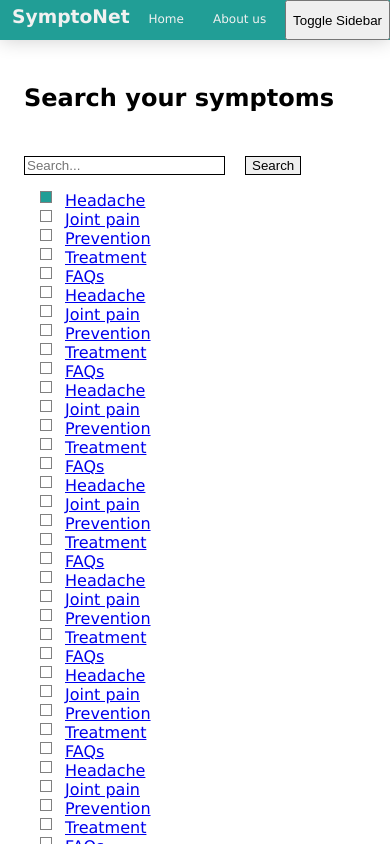
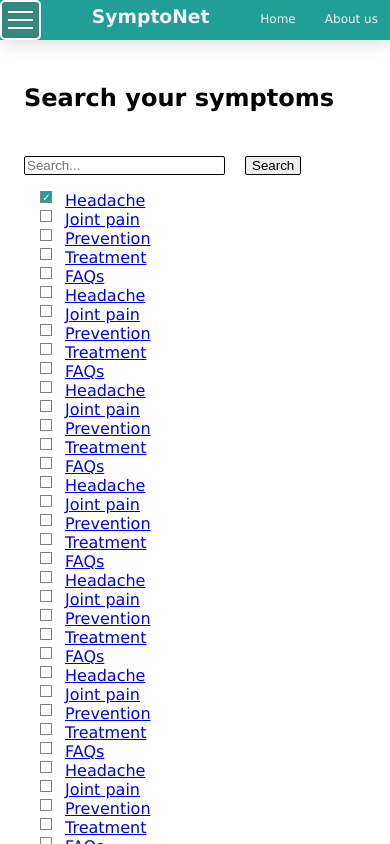
Before and after one commit to radumusoaie20/WebProject, a plain HTML site: page index.html in a window 390 px wide. Both pictures are taken after a click on the element 52 px from the left and 200 px from the top of the page. Shown: the top 844 px of the page. Drawn offline with Linux system fonts and the light colour scheme.

Commit message:
Styled the toggle-sidebar button. Changed the font size when the window is resized. Styled the checkboxes by adding a white checkmark.

```diff
--- a/content_style.css
+++ b/content_style.css
@@ -45,6 +45,16 @@ input[type="checkbox"] + span:before {
 /* Style the custom checkbox when checked */
 input[type="checkbox"]:checked + span:before {
   background:  #219e96;
+
+}
+
+input[type="checkbox"]:checked + span:after {
+  content: "\2713";
+  position: absolute;
+  left: 2px;
+  color: white;
+  font-size: 10.5px;
+  font-weight: bold;
 }
 
 
@@ -55,6 +65,7 @@ form {
   flex-direction: row;
   align-items: center;
   margin-left : 1.5em;
+
 }
 
 form input[type="text"] {
@@ -67,22 +78,15 @@ form input[type="text"], form button {
   cursor: pointer;
   height:auto;
   z-index : 3;
+  border-radius: 2px;
 }
 
 form button:hover {
-  background-color:#378781 ;
+  background-color: var(--bgcolor--);
+  color: white;
+  border-color: grey;
 }
 
-.checkbox input:checked ~ .checkmark:after {
-  display: block;
- }
-
-
- .checkmark:after {
-  content:'✓';
-  position: absolute;
-  display: none;
- }
 
 @media (max-width: 600px) {
   #sidebar {
--- a/index.html
+++ b/index.html
@@ -13,13 +13,19 @@
 <body>
     <section id="top">
         <nav>
+            <button id="toggle-sidebar">
+                <div class="bar"></div>
+                <div class="bar"></div>
+                <div class="bar"></div>
+            </button>
             <!--<img src="images/logo.png" alt="SymptoNet Logo">-->
             <h1>SymptoNet</h1> <!-- Logo -->
             <ul>
             <li><a href="#"> Home </a></li>
             <li><a href="#"> About us</a></li>
             </ul>
-            <button id="toggle-sidebar" style="display: none;">Toggle Sidebar</button>
+
+
         </nav>
     </section>
     <div id="flex-container">
--- a/main.css
+++ b/main.css
@@ -9,4 +9,19 @@ body{
     #top nav ul li a {
       font-size: 12px;
     }
-  }
+
+    footer{
+        font-size: 10px;
+    }
+
+    #sidebar h2{
+        font-size: 20px ;
+    }
+
+    #sidebar > ul > li >a{
+        font-size: 1em;
+    }
+
+
+
+}
--- a/nav_style.css
+++ b/nav_style.css
@@ -55,3 +55,19 @@
 #top nav ul li:hover{
     background-color: var(--linkBgHover--);
 }
+
+#toggle-sidebar {
+    background-color: var(--linkBgHover--);
+    border: white solid 2px;
+    border-radius: 5px;
+    height: 3em;
+    display: none;
+  }
+
+  #toggle-sidebar .bar {
+     width: 25px;
+     height: 2px;
+     background-color: white;
+     margin: 6px 0;
+     transition: 0.4s;
+   }
--- a/sidebar_style.css
+++ b/sidebar_style.css
@@ -50,5 +50,4 @@
 
 .show{
     visibility: visible !important;
-
 }
```
